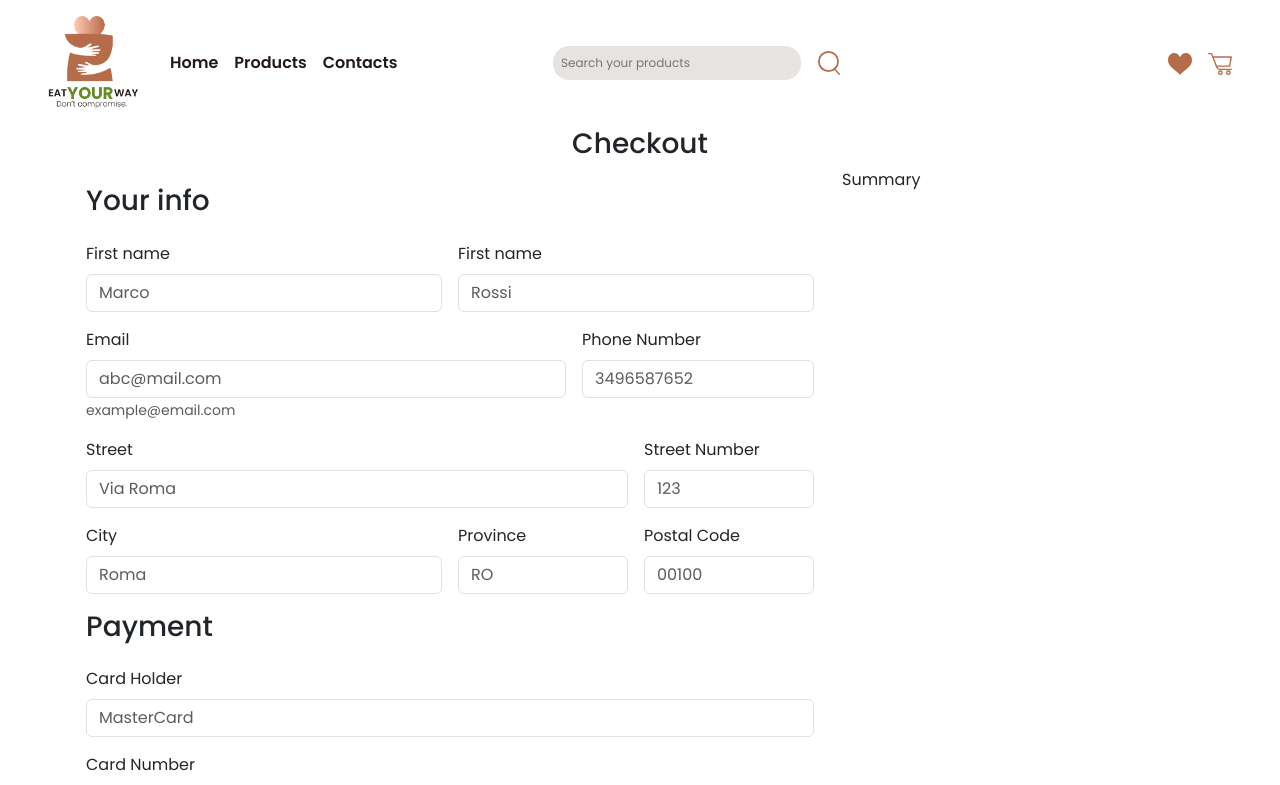
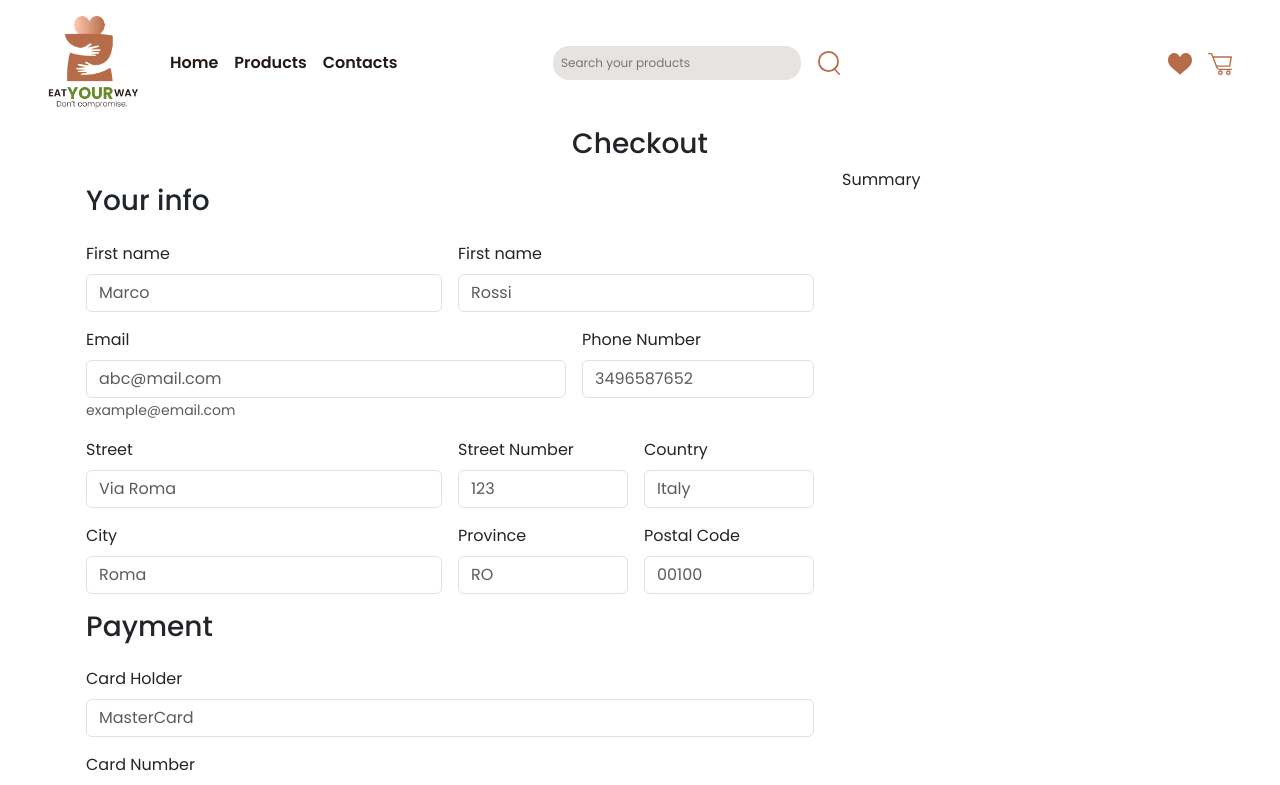
Before and after one commit to GiuseppeColucci95/project-work-team3, a React (Vite) app in the folder FRONTEND/: page /checkout in a window 1280 px wide. Shown: the top 785 px of the page. Built offline with nearby package versions, Linux system fonts and the light colour scheme.

Commit message:
feat: add country field to Checkout form and update form submission logic

```diff
--- a/FRONTEND/src/pages/Checkout.jsx
+++ b/FRONTEND/src/pages/Checkout.jsx
@@ -10,6 +10,7 @@ export default function Checkout() {
   const [phoneNumber, setPhoneNumber] = useState("")
   const [street, setStreet] = useState("")
   const [streetNumber, setStreetNumber] = useState("")
+  const [country, setCountry] = useState("")
   const [city, setCity] = useState("")
   const [province, setProvince] = useState("")
   const [postalCode, setPostalCode] = useState("")
@@ -22,13 +23,18 @@ export default function Checkout() {
 
   //function on submit form
   function formSubmit(e) {
-    /* e.prevent()
+    e.preventDefault()
 
     const formData = {
       firstName: firstName,
       lastName: lastName,
+      phone: phoneNumber,
+      mail: userEmail,
+      adress: `${street}, ${streetNumber}, ${postalCode} ${city} ${country}`
+    }
 
-    } */
+    console.log(formData);
+
   }
 
   return (
@@ -39,7 +45,7 @@ export default function Checkout() {
           <div className="row">
             <div className="col col-8 p-3">
 
-              <form className="row g-3 needs-validation" /* onSubmit={formSubmit(e)} */>
+              <form className="row g-3 needs-validation" onSubmit={formSubmit} >
 
                 <h3>Your info</h3>
 
@@ -96,7 +102,7 @@ export default function Checkout() {
                   </div>
                 </div>
 
-                <div className="col-md-9">
+                <div className="col-md-6">
                   <label htmlFor="street" className="form-label">Street</label>
                   <input type="text" className="form-control" id="street"
                     placeholder="Via Roma"
@@ -117,6 +123,18 @@ export default function Checkout() {
                     required />
                   <div className="valid-feedback">
                     Valid Street Number
+                  </div>
+                </div>
+
+                <div className="col-md-3">
+                  <label htmlFor="country" className="form-label">Country</label>
+                  <input type="text" className="form-control" id="country"
+                    placeholder="Italy"
+                    value={country}
+                    onChange={e => setCountry(e.target.value)}
+                    required />
+                  <div className="valid-feedback">
+                    Valid Country
                   </div>
                 </div>
 
```
